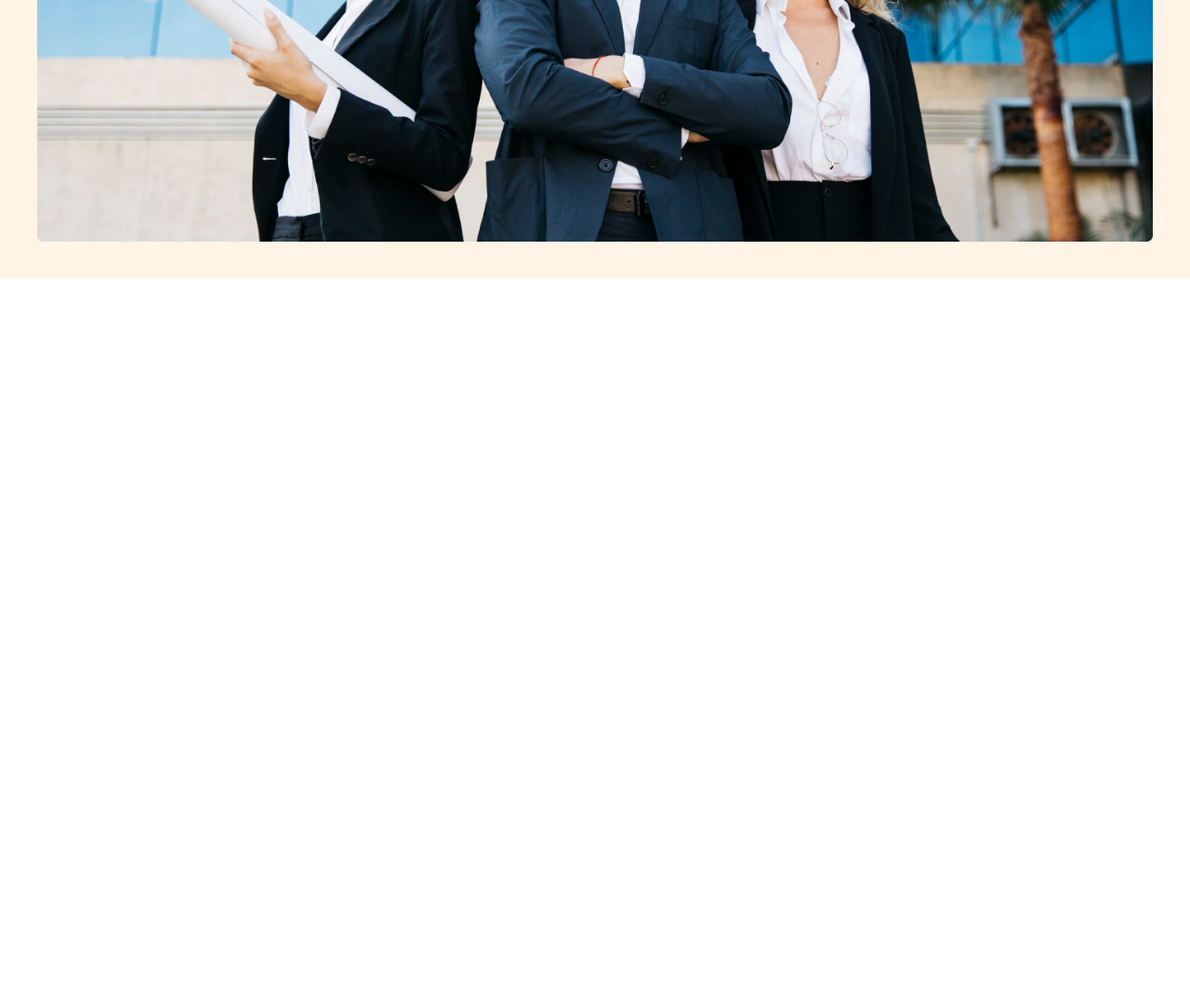
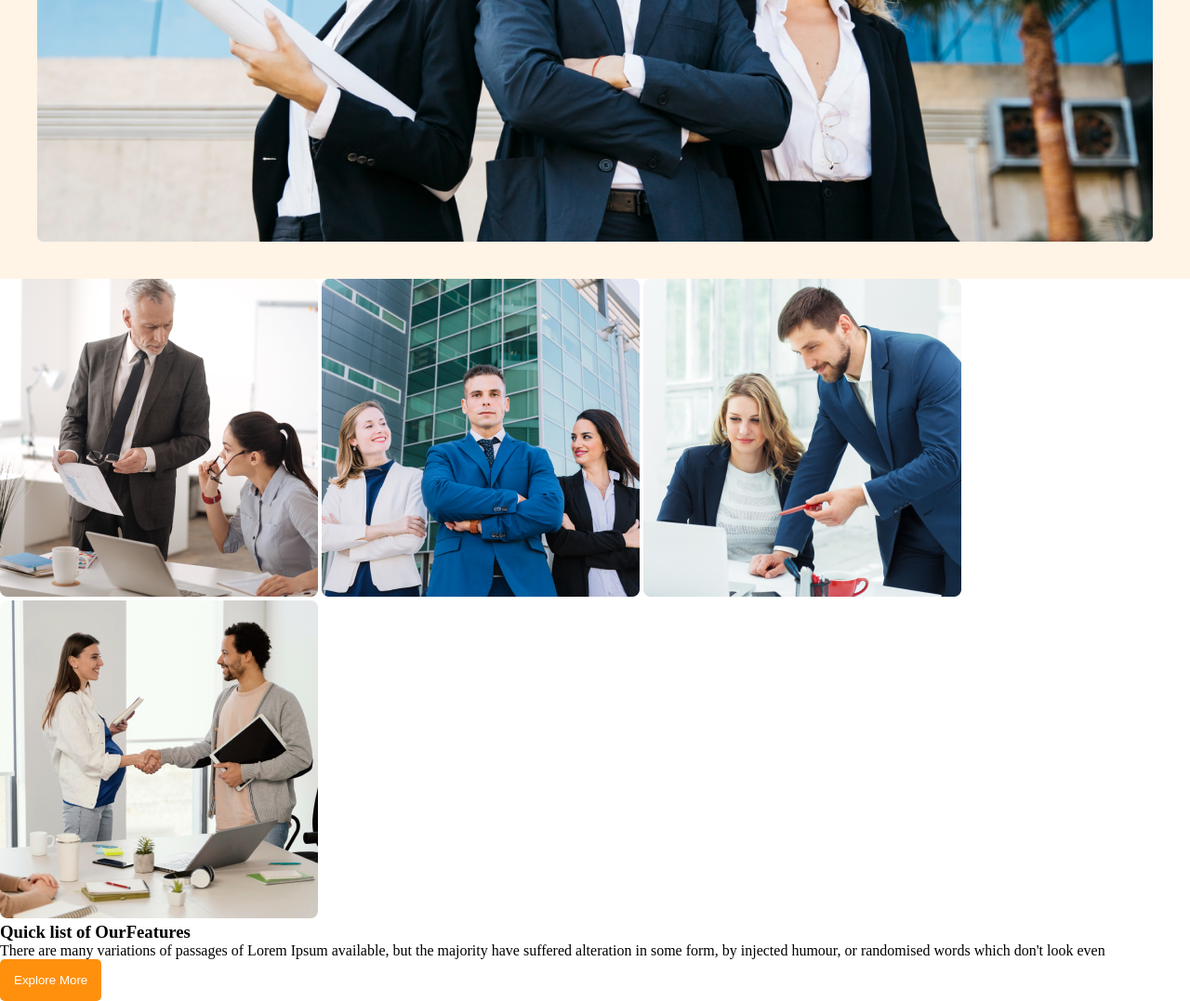
Before and after one commit to MD-Sabbir-Hosain-Rafi99/g3-architects-website, a plain HTML site: page index.html in a window 1280 px wide. Shown: the part 753-1830 px from the top of the page at 93% size. Before the commit the page ends 1053 px from the top, so only its background shows below. Drawn offline with nearby package versions, Linux system fonts and the light colour scheme.

Commit message:
Setup code main part of g3

```diff
--- a/index.html
+++ b/index.html
@@ -28,7 +28,19 @@
     <img class=banner-pic src="./images/banner.png" alt="">
   </header>
   <main>
-
+    <section class="quick-list-container">
+      <div class="quick-four-pic">
+        <img src="./images/team1.png" alt="">
+        <img src="./images/team2.png" alt="">
+        <img src="./images/team3.png" alt="">
+        <img src="./images/team4.png" alt="">
+      </div>
+      <div class="quick-text-area">
+        <h3 class="quick-heading"><span id="list-colour">Quick list</span> of Our<span class="ftr-primary">Features</span></h3>
+        <p class="quick-para">There are many variations of passages of Lorem Ipsum available, but the majority have suffered alteration in some form, by injected humour, or randomised words which don't look even</p>
+        <button class="btn-primary">Explore More</button>
+      </div>
+    </section>
   </main>
   <footer>
 
--- a/style.css
+++ b/style.css
@@ -6,6 +6,7 @@
 }
 
 /* Common Style Of Every Button */
+
 
 .btn-primary{
   background-color: #FF900E;
```
